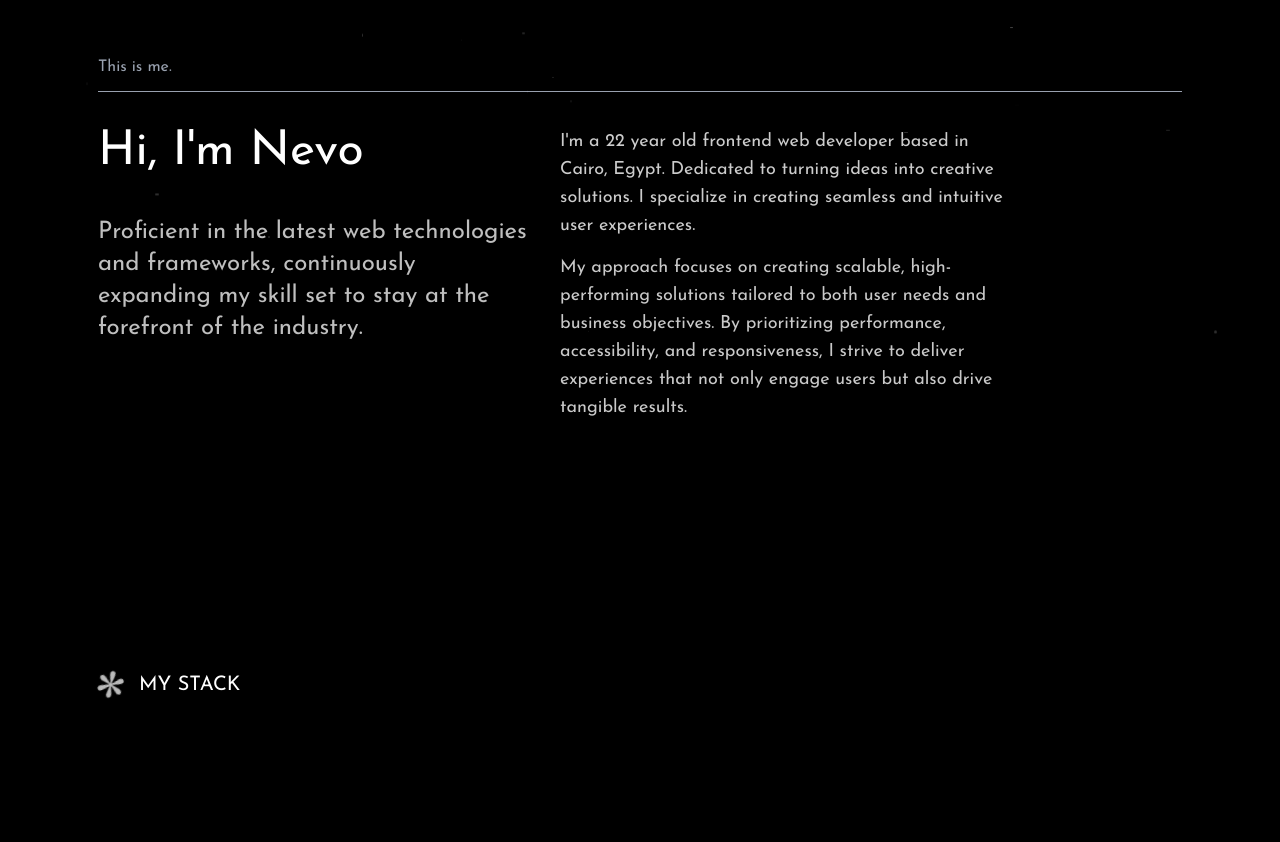
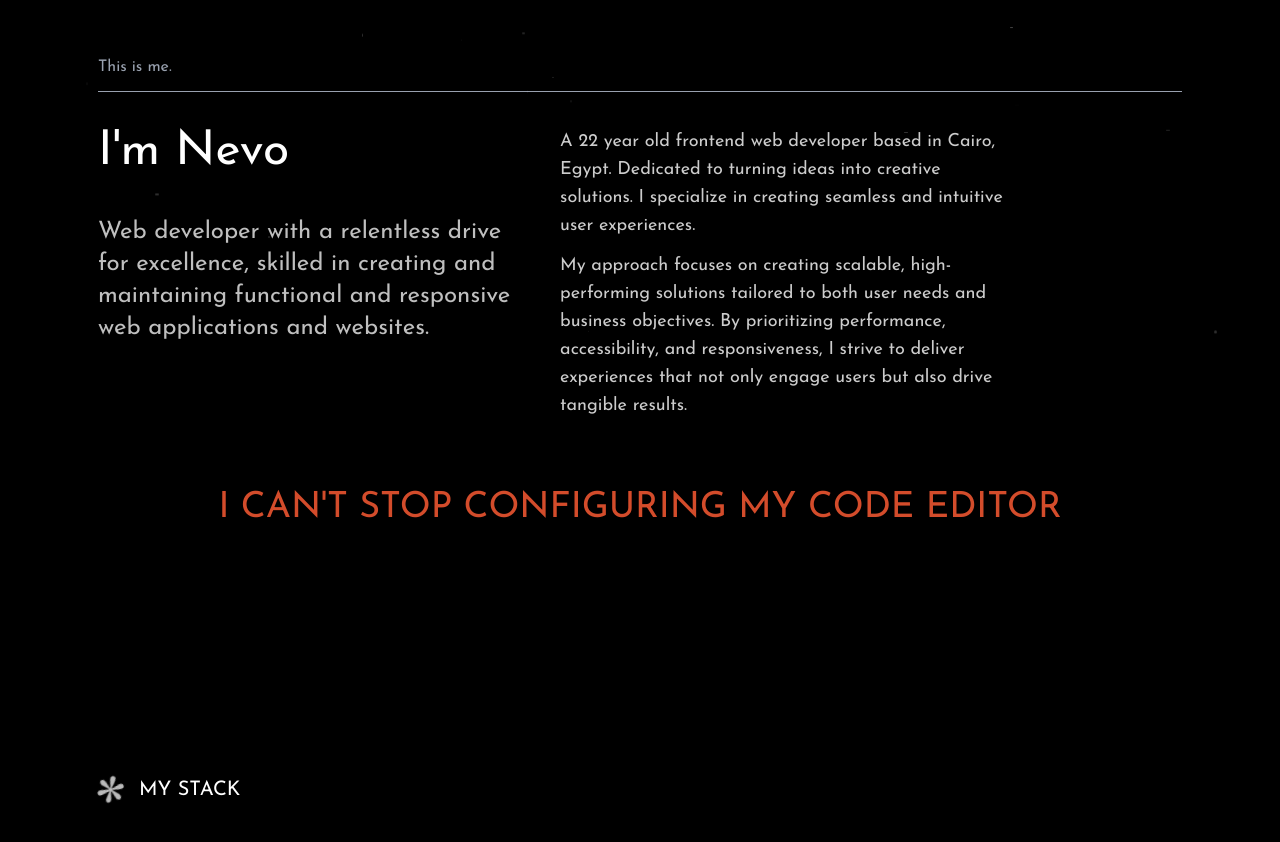
Before and after one commit to iknevo/nevo.dev, a Next.js app: page / in a window 1280 px wide. Shown: the part 1065-1907 px from the top of the page. Built offline with nearby package versions, Linux system fonts and the light colour scheme.

Commit message:
about me

```diff
--- a/app/_components/AboutMe.tsx
+++ b/app/_components/AboutMe.tsx
@@ -73,20 +73,20 @@ export default function AboutMe() {
         <div className="grid md:grid-cols-12 mt-9">
           <div className="md:col-span-5">
             <p className="text-5xl slide-up-and-fade">
-              Hi, I&apos;m Nevo
+              I&apos;m Nevo
               <span className="text-2xl text-white/75 mt-10 inline-block">
-                Proficient in the latest web technologies and frameworks,
-                continuously expanding my skill set to stay at the forefront of
-                the industry.
+                Web developer with a relentless drive for excellence, skilled in
+                creating and maintaining functional and responsive web
+                applications and websites.
               </span>
             </p>
           </div>
           <div className="md:col-span-7">
             <div className="text-lg text-white/80 max-w-[450px]">
               <p className="slide-up-and-fade">
-                I&apos;m a {age} year old frontend web developer based in Cairo,
-                Egypt. Dedicated to turning ideas into creative solutions. I
-                specialize in creating seamless and intuitive user experiences.
+                A {age} year old frontend web developer based in Cairo, Egypt.
+                Dedicated to turning ideas into creative solutions. I specialize
+                in creating seamless and intuitive user experiences.
               </p>
               <p className="mt-3 slide-up-and-fade">
                 My approach focuses on creating scalable, high-performing
@@ -97,6 +97,11 @@ export default function AboutMe() {
               </p>
             </div>
           </div>
+          <div className="slide-up-and-fade col-span-full text-center">
+            <p className="text-4xl text-primary uppercase mt-10">
+              i can't stop configuring my code editor
+            </p>
+          </div>
         </div>
       </div>
     </section>
```
